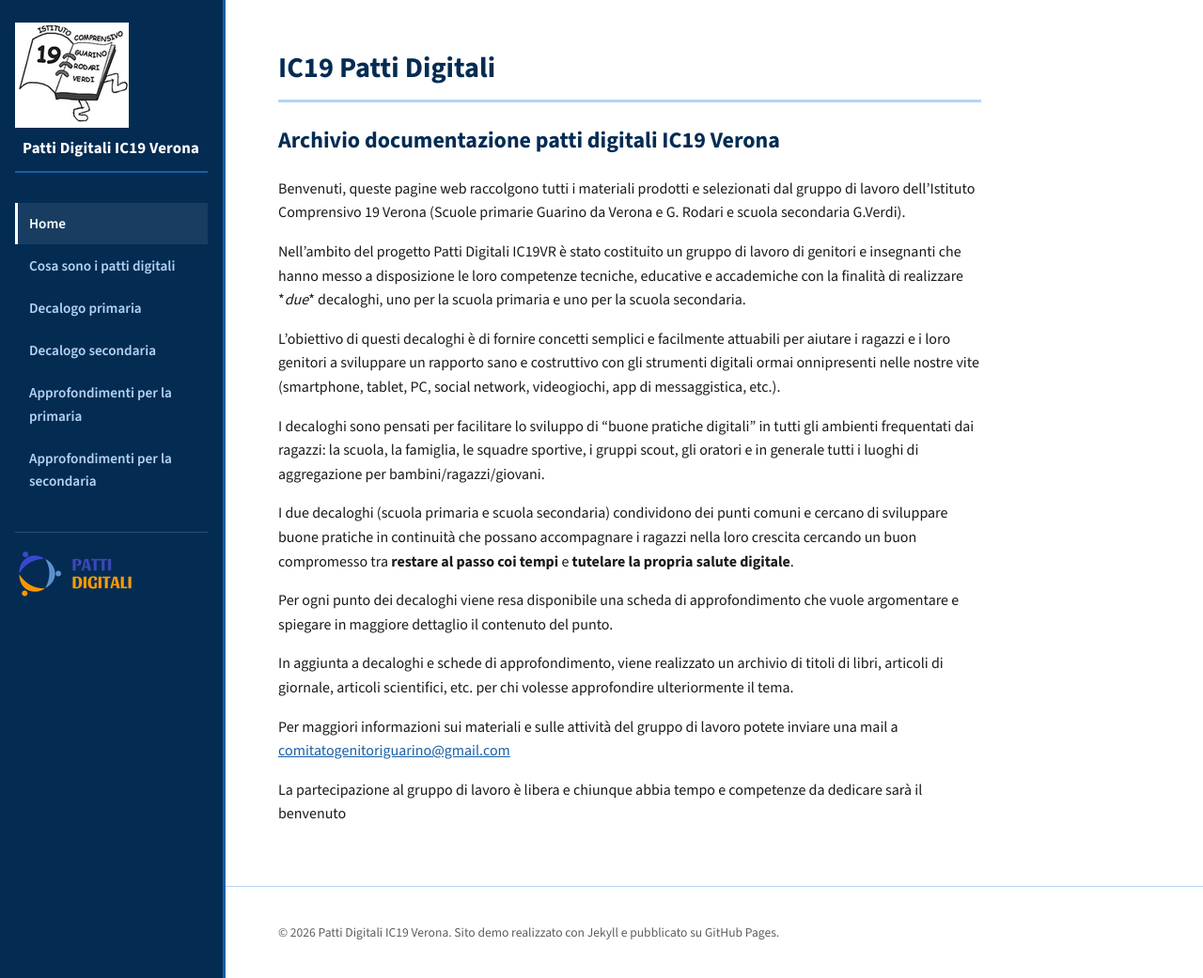
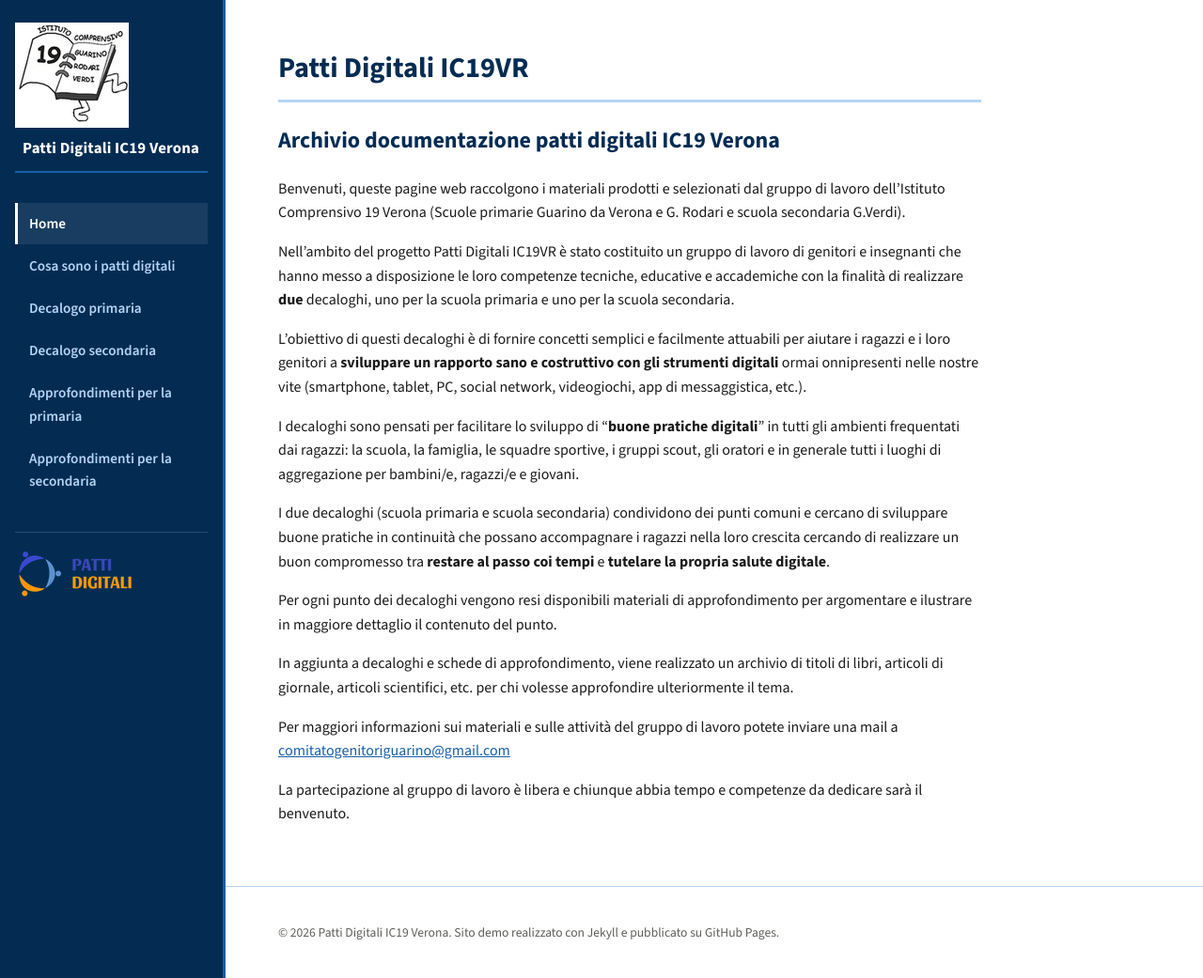
Before and after one commit to albvalente/prova, a Jekyll site: the page built from index.md, in a window 1280 px wide and 1041 px high. Shown: the whole window at 94% size. Built offline with Jekyll 4.4.1, drawn with Linux system fonts in a browser that asks for light colours.

Commit message:
Update index.md

```diff
--- a/index.md
+++ b/index.md
@@ -3,24 +3,24 @@ layout: default
 title: Home
 permalink: /
 ---
-# IC19 Patti Digitali
+# Patti Digitali IC19VR
 
 ## Archivio documentazione patti digitali IC19 Verona
 
-Benvenuti, queste pagine web raccolgono tutti i materiali prodotti e selezionati dal gruppo di lavoro dell'Istituto Comprensivo 19 Verona (Scuole primarie Guarino da Verona e G. Rodari e scuola secondaria G.Verdi).
+Benvenuti, queste pagine web raccolgono i materiali prodotti e selezionati dal gruppo di lavoro dell'Istituto Comprensivo 19 Verona (Scuole primarie Guarino da Verona e G. Rodari e scuola secondaria G.Verdi).
 
-Nell'ambito del progetto Patti Digitali IC19VR è stato costituito un gruppo di lavoro di genitori e insegnanti che hanno messo a disposizione le loro competenze tecniche, educative e accademiche con la finalità di realizzare \*_due_\* decaloghi, uno per la scuola primaria e uno per la scuola secondaria.
+Nell'ambito del progetto Patti Digitali IC19VR è stato costituito un gruppo di lavoro di genitori e insegnanti che hanno messo a disposizione le loro competenze tecniche, educative e accademiche con la finalità di realizzare **due** decaloghi, uno per la scuola primaria e uno per la scuola secondaria.
 
-L'obiettivo di questi decaloghi è di fornire concetti semplici e facilmente attuabili per aiutare i ragazzi e i loro genitori a sviluppare un rapporto sano e costruttivo con gli strumenti digitali ormai onnipresenti nelle nostre vite (smartphone, tablet, PC, social network, videogiochi, app di messaggistica, etc.).
+L'obiettivo di questi decaloghi è di fornire concetti semplici e facilmente attuabili per aiutare i ragazzi e i loro genitori a **sviluppare un rapporto sano e costruttivo con gli strumenti digitali** ormai onnipresenti nelle nostre vite (smartphone, tablet, PC, social network, videogiochi, app di messaggistica, etc.).
 
-I decaloghi sono pensati per facilitare lo sviluppo di "buone pratiche digitali" in tutti gli ambienti frequentati dai ragazzi: la scuola, la famiglia, le squadre sportive, i gruppi scout, gli oratori e in generale tutti i luoghi di aggregazione per bambini/ragazzi/giovani.
+I decaloghi sono pensati per facilitare lo sviluppo di "**buone pratiche digitali**" in tutti gli ambienti frequentati dai ragazzi: la scuola, la famiglia, le squadre sportive, i gruppi scout, gli oratori e in generale tutti i luoghi di aggregazione per bambini/e, ragazzi/e e giovani.
 
-I due decaloghi (scuola primaria e scuola secondaria) condividono dei punti comuni e cercano di sviluppare buone pratiche in continuità che possano accompagnare i ragazzi nella loro crescita cercando un buon compromesso tra **restare al passo coi tempi** e **tutelare la propria salute digitale**.
+I due decaloghi (scuola primaria e scuola secondaria) condividono dei punti comuni e cercano di sviluppare buone pratiche in continuità che possano accompagnare i ragazzi nella loro crescita cercando di realizzare un buon compromesso tra **restare al passo coi tempi** e **tutelare la propria salute digitale**.
 
-Per ogni punto dei decaloghi viene resa disponibile una scheda di approfondimento che vuole argomentare e spiegare in maggiore dettaglio il contenuto del punto.
+Per ogni punto dei decaloghi vengono resi disponibili materiali di approfondimento per argomentare e ilustrare in maggiore dettaglio il contenuto del punto.
 
 In aggiunta a decaloghi e schede di approfondimento, viene realizzato un archivio di titoli di libri, articoli di giornale, articoli scientifici, etc. per chi volesse approfondire ulteriormente il tema.
 
 Per maggiori informazioni sui materiali e sulle attività del gruppo di lavoro potete inviare una mail a [comitatogenitoriguarino@gmail.com](mailto:comitatogenitoriguarino@gmail.com)
 
-La partecipazione al gruppo di lavoro è libera e chiunque abbia tempo e competenze da dedicare sarà il benvenuto
+La partecipazione al gruppo di lavoro è libera e chiunque abbia tempo e competenze da dedicare sarà il benvenuto.
```
